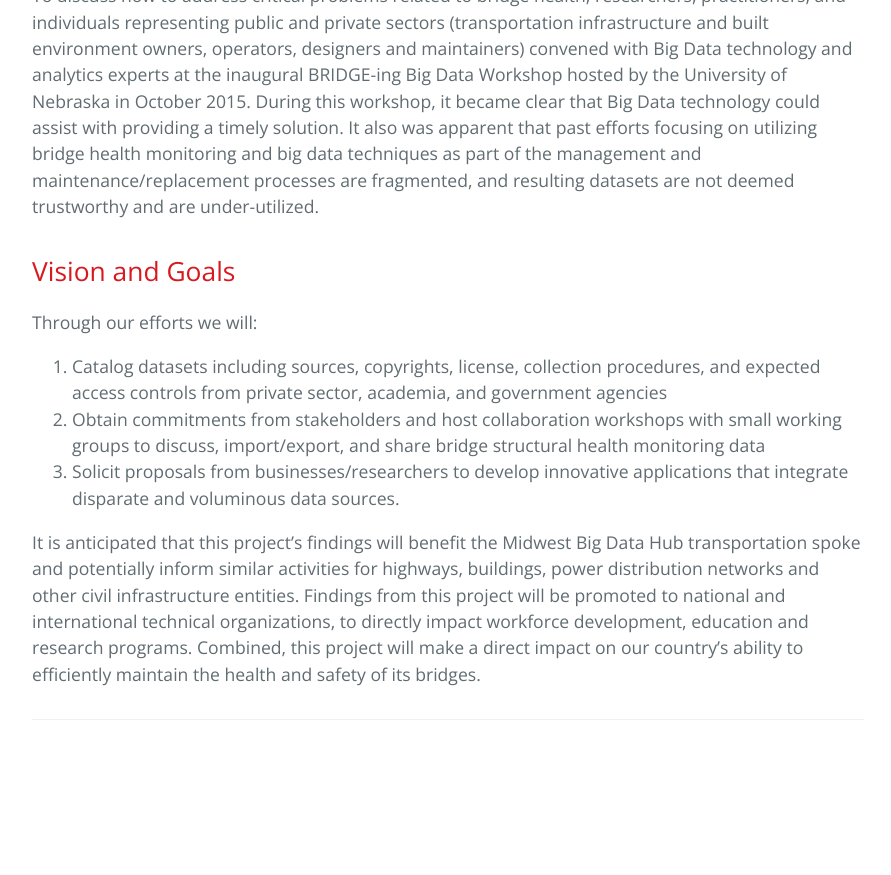
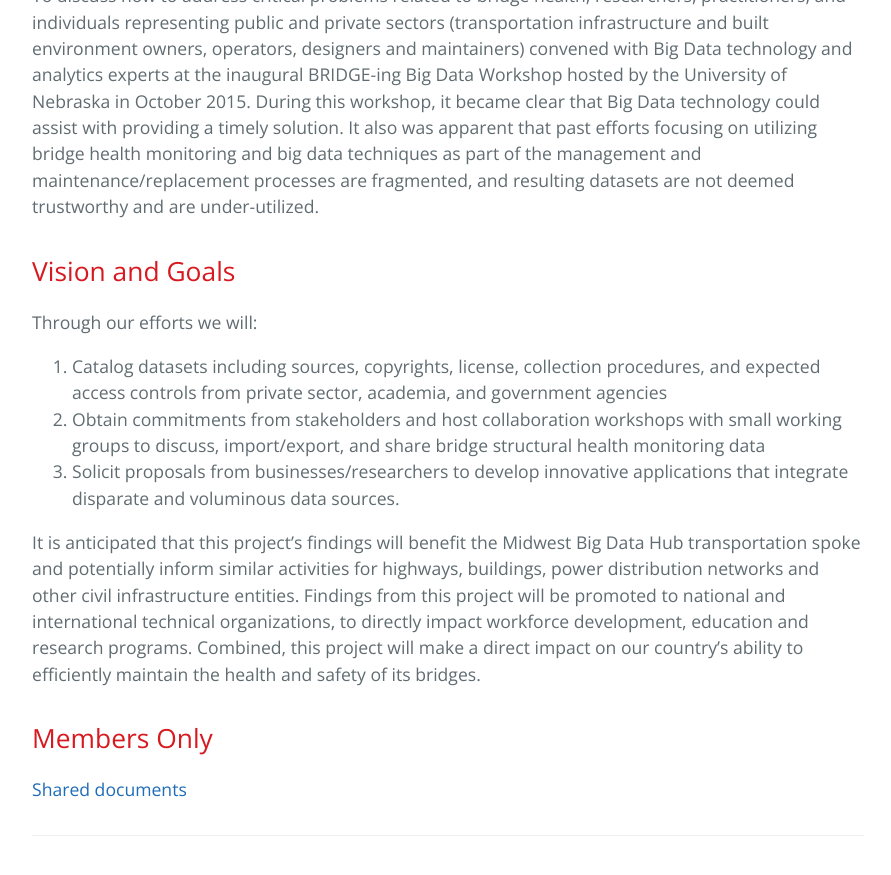
Before and after one commit to BridgingBigData/BridgingBigData.github.io, a Jekyll site: the page built from index.md, in a window 1280 px wide and 900 px high, scrolled down 790 px. Shown: the top 875 px of the window, without its empty margins (192-1083 px from the left). Built offline with Jekyll 4.4.1, drawn with Linux system fonts in a browser that asks for light colours; before the commit the page ends 1574 px from its top, so only the background shows below that.

Commit message:
added link to shared docs

```diff
--- a/index.md
+++ b/index.md
@@ -18,3 +18,6 @@ Through our efforts we will:
 1. Solicit proposals from businesses/researchers to develop innovative applications that integrate disparate and voluminous data sources.
 
 It is anticipated that this project’s findings will benefit the Midwest Big Data Hub transportation spoke and potentially inform similar activities for highways, buildings, power distribution networks and other civil infrastructure entities. Findings from this project will be promoted to national and international technical organizations, to directly impact workforce development, education and research programs. Combined, this project will make a direct impact on our country’s ability to efficiently maintain the health and safety of its bridges.
+
+## Members Only
+[Shared documents](https://unomaha.box.com/s/wsrwu2c4bley87zkhzrt5s1p7h06o5sf)
```
